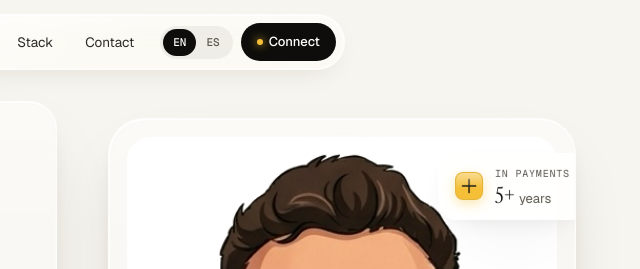
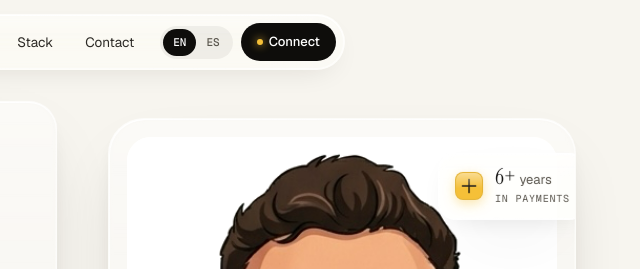
Before and after one commit to jhonattanrivera/jhonattan-rivera-portfolio, a plain HTML site: page index.html in a window 1280 px wide. Shown: the top 269 px of the page, 640-1280 px from the left. Drawn offline with nearby package versions, Linux system fonts and the light colour scheme; animation ran at ten frames a second.

Commit message:
Hero floating card: flip order to '6+ years / IN PAYMENTS' and auto-count years
- Swap value and label so big number reads before the small caption
  (was 'IN PAYMENTS / 5+ years', now '6+ years / IN PAYMENTS')
- Move spacing margin from label-bottom to label-top now that label sits below
- Replace static '5' with <span id='years-count'> filled at runtime
- New JS counter: years = max(1, currentYear - 2020) — auto-bumps each Jan 1
  Today (2026) shows 6+; 2027 will show 7+; no maintenance needed

```diff
--- a/index.html
+++ b/index.html
@@ -102,8 +102,8 @@
               </svg>
             </div>
             <div>
+              <div class="value"><span id="years-count">5</span>+ <span style="font-family: var(--f-sans); font-size: 13px; color: var(--ink-3);" data-en="years" data-es="años">years</span></div>
               <div class="label" data-en="In payments" data-es="En pagos">In payments</div>
-              <div class="value">5+ <span style="font-family: var(--f-sans); font-size: 13px; color: var(--ink-3);" data-en="years" data-es="años">years</span></div>
             </div>
           </div>
         </div>
--- a/script.js
+++ b/script.js
@@ -5,9 +5,17 @@
 (function () {
   "use strict";
 
-  /* ---------- Year ---------- */
+  /* ---------- Year + years-in-payments counter ---------- */
   const yearEl = document.getElementById("year");
   if (yearEl) yearEl.textContent = new Date().getFullYear();
+
+  // Auto-compute years in payments from start year (2020).
+  const YEARS_START = 2020;
+  const yearsCountEl = document.getElementById("years-count");
+  if (yearsCountEl) {
+    const years = Math.max(1, new Date().getFullYear() - YEARS_START);
+    yearsCountEl.textContent = String(years);
+  }
 
   /* ---------- i18n EN/ES ---------- */
   const LANG_KEY = "jr-lang";
--- a/styles.css
+++ b/styles.css
@@ -627,7 +627,7 @@ section {
   letter-spacing: 0.08em;
   text-transform: uppercase;
   color: var(--ink-3);
-  margin-bottom: 3px;
+  margin-top: 3px;
   white-space: nowrap;
 }
 
```
